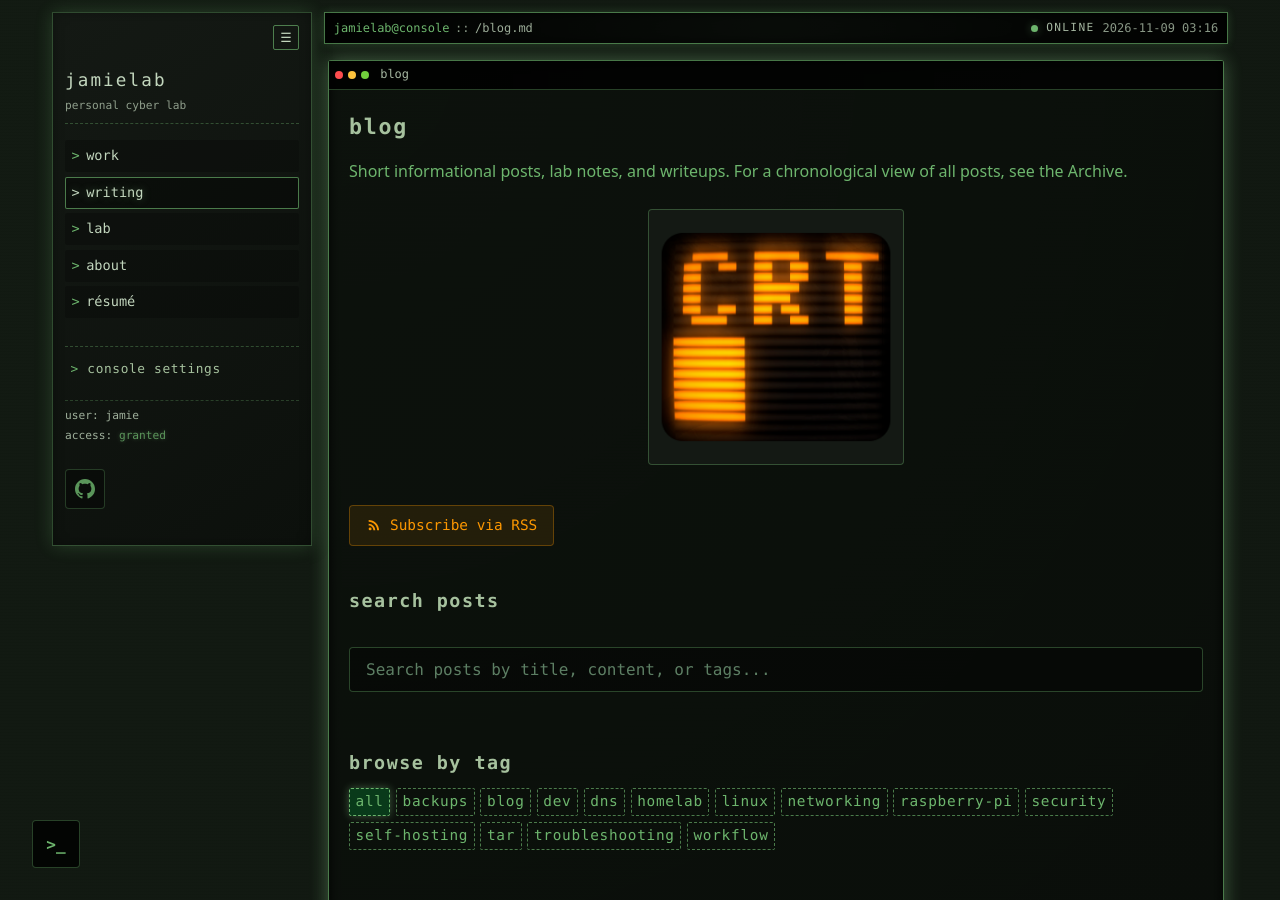
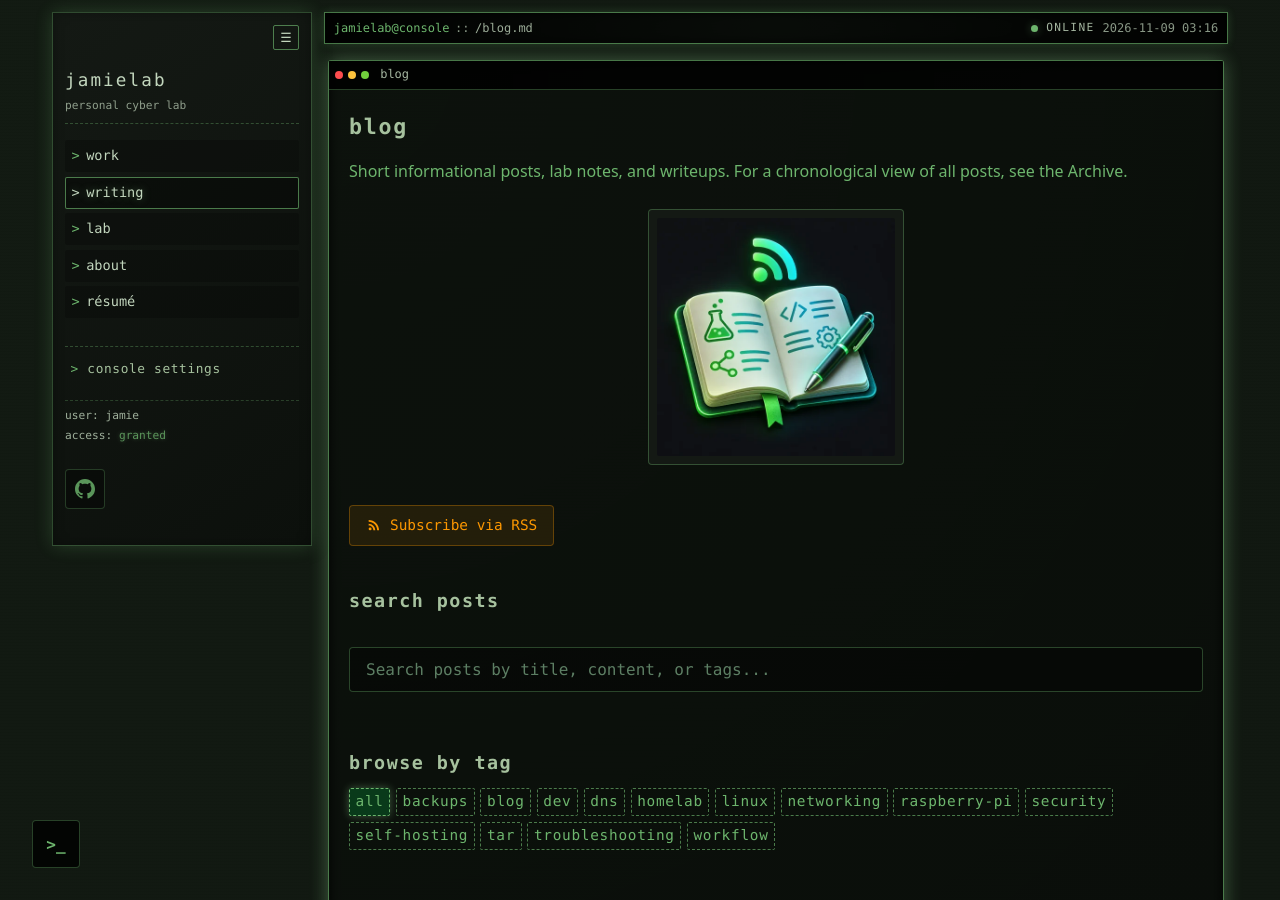
Before and after one commit to jimjamscott22/jimjamscott22.github.io, a Jekyll site: the page built from blog.md, in a window 1280 px wide and 900 px high. Built offline with Jekyll 4.4.1, drawn with Linux system fonts in a browser that asks for light colours.

Commit message:
Refresh blog page illustration
Replace the retro terminal image with a notebook illustration and add descriptive alt text plus explicit dimensions.

```diff
--- a/blog.md
+++ b/blog.md
@@ -11,8 +11,9 @@ description: "Short informational posts, lab notes, and technical writeups cover
 Short informational posts, lab notes, and writeups. For a chronological view of all posts, see the [Archive](/archive/).
 
 <figure class="content-image content-image--small">
-  <img src="{{ "/img/cool-retro-term.png" | relative_url }}"
-       alt="Retro terminal screenshot"
+  <img src="{{ "/img/blog-notebook.webp" | relative_url }}"
+       alt="Glowing notebook and pen with technical sketches and an RSS symbol"
+       width="512" height="512"
        loading="lazy" decoding="async" />
 </figure>
 
```
Also changed, not shown: img/blog-notebook.webp (added).
